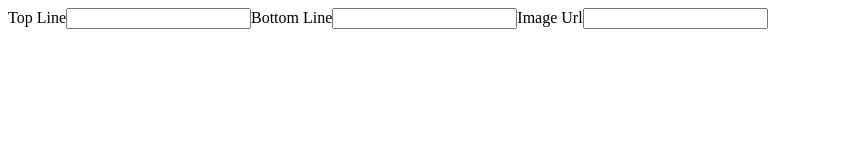
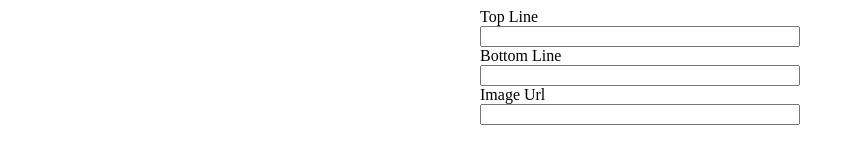
Before and after one commit to mark-huynh/react-training, a React app in the folder training-01-meme-generator/: page / in a window 1280 px wide. Shown: the whole page, without its empty margins (0-855 px from the left). Built offline with nearby package versions, Linux system fonts and the light colour scheme.

Commit message:
(feat) added Inputs and Meme components

```diff
--- a/training-01-meme-generator/src/components/App.js
+++ b/training-01-meme-generator/src/components/App.js
@@ -1,4 +1,6 @@
 import React from "react";
+import Inputs from "./Inputs";
+import "../style.css";
 
 class App extends React.Component {
   state = {
@@ -16,32 +18,27 @@ class App extends React.Component {
   };
 
   render() {
+    const { topLine, bottomLine, imageUrl } = this.state;
     return (
-      <React.Fragment>
-        <label>Top Line</label>
-        <input
-          name="topLine"
-          onChange={this.handleLineChange}
-          value={this.state.topLine}
+      <div className="app-container">
+        <Inputs
+          onLineChange={this.handleLineChange}
+          topLine={topLine}
+          bottomLine={bottomLine}
+          imageUrl={imageUrl}
         />
-        <label>Bottom Line</label>
-        <input
-          name="bottomLine"
-          onChange={this.handleLineChange}
-          value={this.state.bottomLine}
-        />
-        <label>Image Url</label>
-        <input
-          name="imageUrl"
-          onChange={this.handleLineChange}
-          value={this.state.imageUrl}
-        />
-        <h1>{this.state.topLine}</h1>
-        <h1>{this.state.bottomLine}</h1>
-        <img src={this.state.imageUrl} />
-      </React.Fragment>
+        <Meme topLine={topLine} bottomLine={bottomLine} imageUrl={imageUrl} />
+      </div>
     );
   }
 }
 
+const Meme = ({ topLine, bottomLine, imageUrl }) => (
+  <div className="meme-container">
+    <h1 className="top-line">{topLine}</h1>
+    <h1 className="bottom-line">{bottomLine}</h1>
+    <img className="meme" src={imageUrl} />
+  </div>
+);
+
 export default App;
--- /dev/null
+++ b/training-01-meme-generator/src/components/Inputs.js
@@ -0,0 +1,22 @@
+import React from "react";
+import PropTypes from "prop-types";
+
+const Inputs = ({ topLine, bottomLine, imageUrl, onLineChange }) => (
+  <div className="inputs-container">
+    <label>Top Line</label>
+    <input name="topLine" onChange={onLineChange} value={topLine} />
+    <label>Bottom Line</label>
+    <input name="bottomLine" onChange={onLineChange} value={bottomLine} />
+    <label>Image Url</label>
+    <input name="imageUrl" onChange={onLineChange} value={imageUrl} />
+  </div>
+);
+
+Inputs.propTypes = {
+  topLine: PropTypes.string.isRequired,
+  bottomLine: PropTypes.string.isRequired,
+  imageUrl: PropTypes.string.isRequired,
+  onLineChange: PropTypes.func.isRequired
+};
+
+export default Inputs;
--- a/training-01-meme-generator/src/style.css
+++ b/training-01-meme-generator/src/style.css
@@ -11,10 +11,11 @@
   justify-content: center;
 }
 
-.img {
+.meme {
   text-align: center;
   position: absolute;
   height: 50vh;
+  z-index: -1;
 }
 
 .top-line {
```
